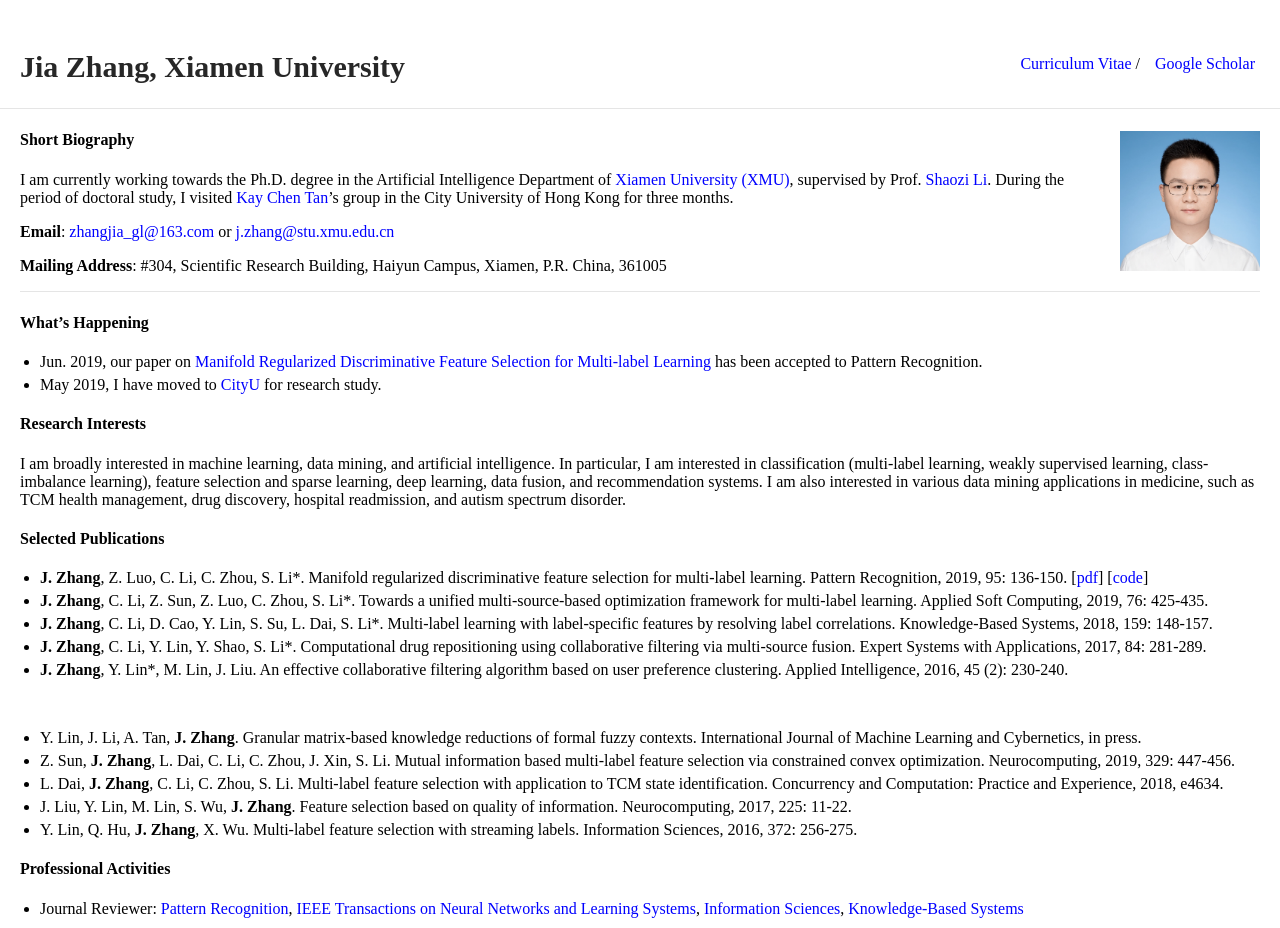
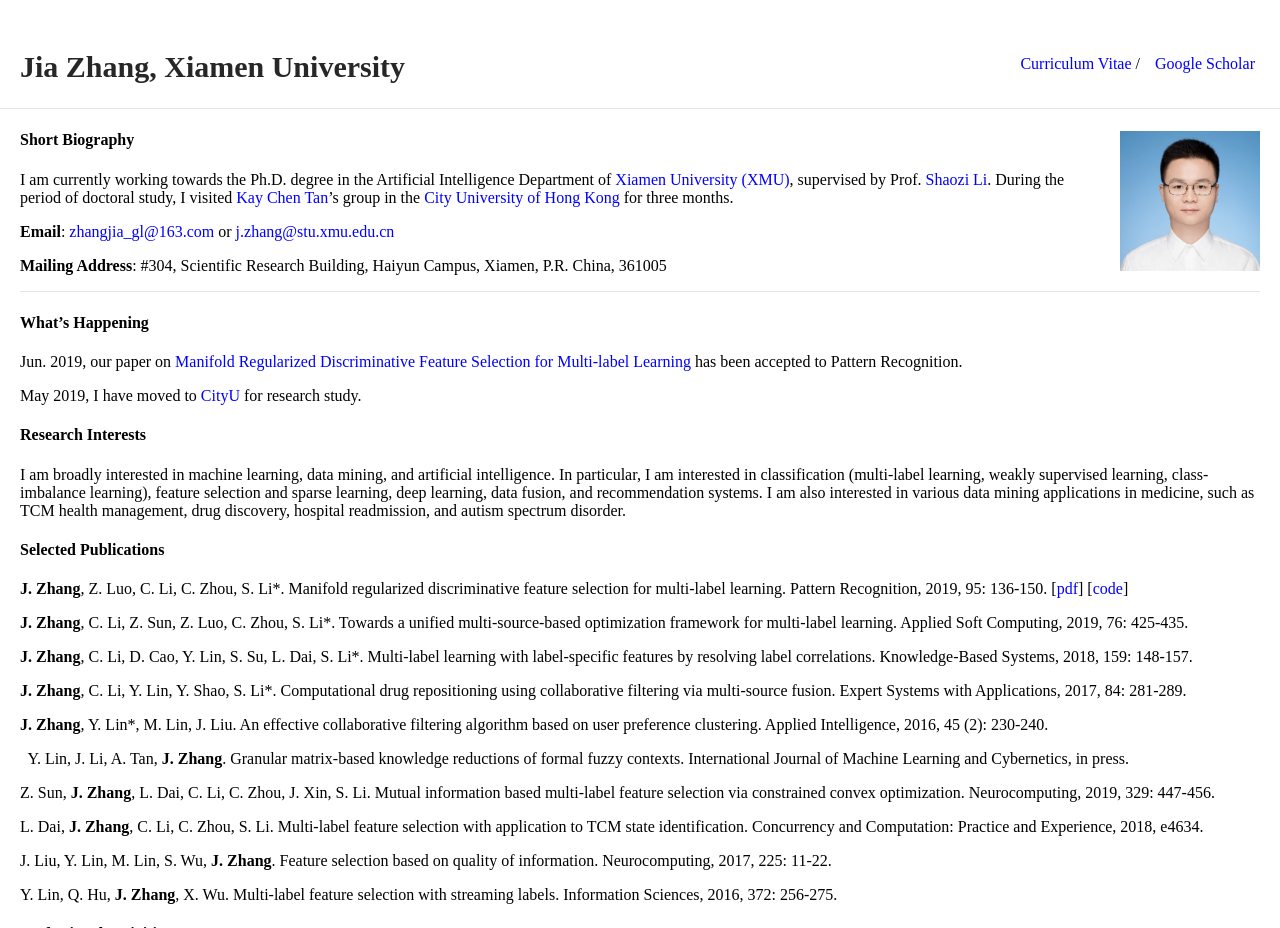
Before and after one commit to jiazhang-ml/jiazhang-ml.github.io, a Jekyll site: the page built from index.md, in a window 1280 px wide, cut to the strip 0-928 px from the top of the page. Built offline with Jekyll 4.4.1, drawn with Linux system fonts in a browser that asks for light colours.

```diff
--- a/index.md
+++ b/index.md
@@ -6,7 +6,7 @@ layout: default
 
 #### Short Biography
 
-I am currently working towards the Ph.D. degree in the Artificial Intelligence Department of [Xiamen University (XMU)](https://www.xmu.edu.cn/), supervised by Prof. [Shaozi Li](http://imt.xmu.edu.cn/szdw.html). During the period of doctoral study, I visited [Kay Chen Tan](http://www.cityu.edu.hk/stfprofile/kaytan.htm)'s group in the City University of Hong Kong for three months.
+I am currently working towards the Ph.D. degree in the Artificial Intelligence Department of [Xiamen University (XMU)](https://www.xmu.edu.cn/), supervised by Prof. [Shaozi Li](http://imt.xmu.edu.cn/szdw.html). During the period of doctoral study, I visited [Kay Chen Tan](http://www.cityu.edu.hk/stfprofile/kaytan.htm)'s group in the [City University of Hong Kong](https://www.cityu.edu.hk/) for three months.
 
 **Email**: [zhangjia_gl@163.com](mailto:zhangjia_gl@163.com) or [j.zhang@stu.xmu.edu.cn](mailto:j.zhang@stu.xmu.edu.cn)
 
@@ -16,8 +16,9 @@ I am currently working towards the Ph.D. degree in the Artificial Intelligence D
 
 #### What's Happening
 
-* Jun. 2019, our paper on [Manifold Regularized Discriminative Feature Selection for Multi-label Learning](https://www.sciencedirect.com/science/article/pii/S0031320319302341) has been accepted to Pattern Recognition.
-* May 2019, I have moved to [CityU](https://www.cityu.edu.hk/) for research study.
+Jun. 2019, our paper on [Manifold Regularized Discriminative Feature Selection for Multi-label Learning](https://www.sciencedirect.com/science/article/pii/S0031320319302341) has been accepted to Pattern Recognition.
+
+May 2019, I have moved to [CityU](https://www.cityu.edu.hk/) for research study.
 
 #### Research Interests
 
@@ -25,19 +26,27 @@ I am broadly interested in machine learning, data mining, and artificial intelli
 
 #### Selected Publications
 
-* **J. Zhang**, Z. Luo, C. Li, C. Zhou, S. Li\*. Manifold regularized discriminative feature selection for multi-label learning. Pattern Recognition, 2019, 95: 136-150. [[pdf](1-s2.0-S0031320319302341-main.pdf)] [[code](MDFS-master.zip)]
-* **J. Zhang**, C. Li, Z. Sun, Z. Luo, C. Zhou, S. Li\*. Towards a unified multi-source-based optimization framework for multi-label learning. Applied Soft Computing, 2019, 76: 425-435.
-* **J. Zhang**, C. Li, D. Cao, Y. Lin, S. Su, L. Dai, S. Li\*. Multi-label learning with label-specific features by resolving label correlations. Knowledge-Based Systems, 2018, 159: 148-157.
-* **J. Zhang**, C. Li, Y. Lin, Y. Shao, S. Li\*. Computational drug repositioning using collaborative filtering via multi-source fusion. Expert Systems with Applications, 2017, 84: 281-289.
-* **J. Zhang**, Y. Lin\*, M. Lin, J. Liu. An effective collaborative filtering algorithm based on user preference clustering. Applied Intelligence, 2016, 45 (2): 230-240.
+**J. Zhang**, Z. Luo, C. Li, C. Zhou, S. Li\*. Manifold regularized discriminative feature selection for multi-label learning. Pattern Recognition, 2019, 95: 136-150. [[pdf](1-s2.0-S0031320319302341-main.pdf)] [[code](MDFS-master.zip)]
+
+**J. Zhang**, C. Li, Z. Sun, Z. Luo, C. Zhou, S. Li\*. Towards a unified multi-source-based optimization framework for multi-label learning. Applied Soft Computing, 2019, 76: 425-435.
+
+**J. Zhang**, C. Li, D. Cao, Y. Lin, S. Su, L. Dai, S. Li\*. Multi-label learning with label-specific features by resolving label correlations. Knowledge-Based Systems, 2018, 159: 148-157.
+
+**J. Zhang**, C. Li, Y. Lin, Y. Shao, S. Li\*. Computational drug repositioning using collaborative filtering via multi-source fusion. Expert Systems with Applications, 2017, 84: 281-289.
+
+**J. Zhang**, Y. Lin\*, M. Lin, J. Liu. An effective collaborative filtering algorithm based on user preference clustering. Applied Intelligence, 2016, 45 (2): 230-240.
 
 &nbsp;
-* Y. Lin, J. Li, A. Tan, **J. Zhang**. Granular matrix-based knowledge reductions of formal fuzzy contexts. International Journal of Machine Learning and Cybernetics, in press.
-* Z. Sun, **J. Zhang**, L. Dai, C. Li, C. Zhou, J. Xin, S. Li. Mutual information based multi-label feature selection via constrained convex optimization. Neurocomputing, 2019, 329: 447-456.
-* L. Dai, **J. Zhang**, C. Li, C. Zhou, S. Li. Multi‐label feature selection with application to TCM state identification. Concurrency and Computation: Practice and Experience, 2018, e4634.
-* J. Liu, Y. Lin, M. Lin, S. Wu, **J. Zhang**. Feature selection based on quality of information. Neurocomputing, 2017, 225: 11-22.
-* Y. Lin, Q. Hu, **J. Zhang**, X. Wu. Multi-label feature selection with streaming labels. Information Sciences, 2016, 372: 256-275.
+Y. Lin, J. Li, A. Tan, **J. Zhang**. Granular matrix-based knowledge reductions of formal fuzzy contexts. International Journal of Machine Learning and Cybernetics, in press.
+
+Z. Sun, **J. Zhang**, L. Dai, C. Li, C. Zhou, J. Xin, S. Li. Mutual information based multi-label feature selection via constrained convex optimization. Neurocomputing, 2019, 329: 447-456.
+
+L. Dai, **J. Zhang**, C. Li, C. Zhou, S. Li. Multi‐label feature selection with application to TCM state identification. Concurrency and Computation: Practice and Experience, 2018, e4634.
+
+J. Liu, Y. Lin, M. Lin, S. Wu, **J. Zhang**. Feature selection based on quality of information. Neurocomputing, 2017, 225: 11-22.
+
+Y. Lin, Q. Hu, **J. Zhang**, X. Wu. Multi-label feature selection with streaming labels. Information Sciences, 2016, 372: 256-275.
 
 #### Professional Activities
 
-* Journal Reviewer: [Pattern Recognition](https://www.journals.elsevier.com/pattern-recognition/), [IEEE Transactions on Neural Networks and Learning Systems](https://mc.manuscriptcentral.com/tnnls), [Information Sciences](https://www.journals.elsevier.com/information-sciences), [Knowledge-Based Systems](https://www.journals.elsevier.com/knowledge-based-systems)
+Journal Reviewer: [Pattern Recognition](https://www.journals.elsevier.com/pattern-recognition/), [IEEE Transactions on Neural Networks and Learning Systems](https://mc.manuscriptcentral.com/tnnls), [Information Sciences](https://www.journals.elsevier.com/information-sciences), [Knowledge-Based Systems](https://www.journals.elsevier.com/knowledge-based-systems)
```
